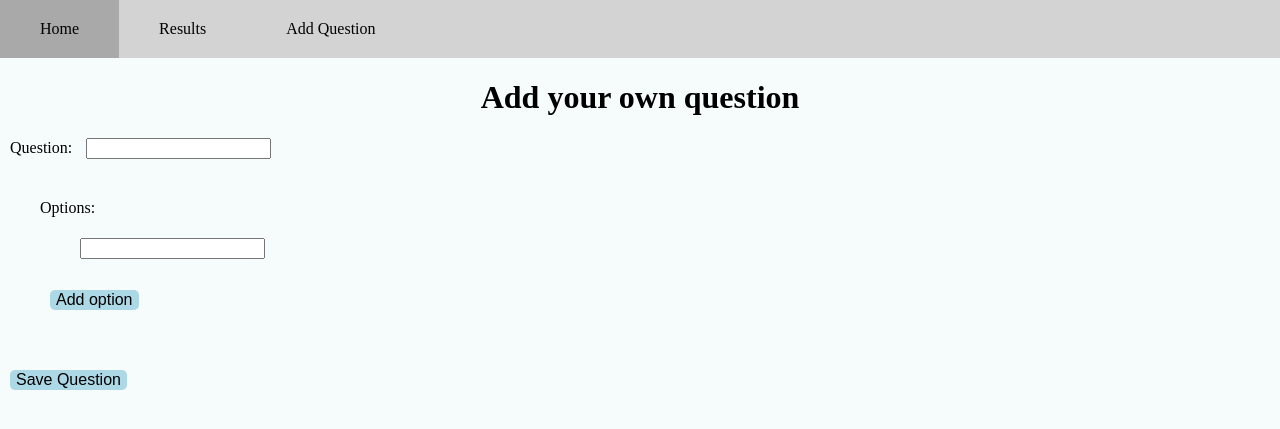
After one commit to rteeter1618/DjangoPolling, a Django app: page /polls/addQuestion/ in a window 1280 px wide. The commit adds this page. Shown: the top 429 px of the page. Run offline with Django 4.2, Linux system fonts and the light colour scheme.

Commit message:
Adding questions functionality added

```diff
--- a/PollsWebsite/RockPaperScissorWebsite/settings.py
+++ b/PollsWebsite/RockPaperScissorWebsite/settings.py
@@ -56,7 +56,7 @@ ROOT_URLCONF = 'RockPaperScissorWebsite.urls'
 TEMPLATES = [
     {
         'BACKEND': 'django.template.backends.django.DjangoTemplates',
-        'DIRS': [],
+        'DIRS': [BASE_DIR / 'templates'],
         'APP_DIRS': True,
         'OPTIONS': {
             'context_processors': [
--- a/PollsWebsite/polls/models.py
+++ b/PollsWebsite/polls/models.py
@@ -6,7 +6,8 @@ from django.db import models
 
 class Question(models.Model):
     question_text = models.CharField(max_length=200)
-    pub_date = models.DateTimeField("Date published")
+    pub_date = models.DateTimeField("Date published", default=timezone.now())
+    total_votes = models.IntegerField(default=0)
 
     #default way to display
     def __str__(self) -> str:
@@ -25,6 +26,3 @@ class Choice(models.Model):
 
     def __str__(self) -> str:
         return self.choice_text
-
-    def setPercent(self, num):
-        self.percent = num
--- a/PollsWebsite/polls/static/css/style.css
+++ b/PollsWebsite/polls/static/css/style.css
@@ -2,7 +2,26 @@
     text-align: center;
 }
 body {
-    background-color: #FAFAFA;
+    margin: 0;
+    background-color: #f6fbfb;
+}
+
+a {
+    text-decoration: none;
+    color: black;
+}
+
+button, input[type="submit"] {
+    background-color: lightblue;
+    border-width: 0px;
+    text-align: center;
+    border-radius: 5px;
+    font-size: 16px;
+    margin: 10px;
+}
+
+button:hover, input[type="submit"]:hover {
+    background-color: rgb(146, 156, 196);
 }
 
 .surveyBar {
@@ -16,6 +35,42 @@ body {
     opacity: 30%;
 }
 
-li {
+li.surveyResults {
     position: relative;
 }
+
+
+ul.navBar {
+  list-style-type: none;
+  margin: 0;
+  padding: 0;
+  overflow: hidden;
+  background-color: lightgray;
+}
+
+a.navBar {
+    display: block;
+    background-color: lightgray;
+    text-align: center;
+    padding: 20px 40px;
+}
+
+a.navBar:hover {
+    background-color: darkgray;
+}
+
+li.navBar {
+    display: inline;
+    float: left;
+}
+
+li.mainList {
+    padding-top: 5px;
+    padding-bottom: 5px;
+    list-style-type: none;
+}
+a.mainList:hover {
+    padding-top: 5px;
+    padding-bottom: 5px;
+    background-color: lightblue;
+}
--- /dev/null
+++ b/PollsWebsite/polls/templates/polls/addQuestion.html
@@ -0,0 +1,38 @@
+{% extends 'polls/base.html' %}
+
+{% block content %}
+
+<h1 id="title">Add your own question</h1>
+
+<form action = "{% url 'polls:addQuestionUpdater' %}" method="post">
+    {% csrf_token %}
+    <label for="qname" style="margin: 10px;">Question: </label>
+    <input type="text" name="qname">
+    <div style="margin: 40px;">
+        <p>Options: </p>
+        <ul  id="options" name="options">
+
+        </ul>
+        <button type="button" onclick="addOption()">Add option</button>
+    </div>
+    <input type="submit" value="Save Question">
+</form>
+
+<script>
+    window.onload = function() {
+        addOption();
+    }
+
+    function addOption() {
+        var options = document.getElementById("options");
+        var input = document.createElement("input");
+        input.type = "text";
+        var num = options.childElementCount;
+        input.name="option" + num;
+        var inputLi = document.createElement("li");
+        inputLi.className="mainList"
+        inputLi.appendChild(input);
+        options.appendChild(inputLi);
+    }
+</script>
+{% endblock content %}
--- /dev/null
+++ b/PollsWebsite/polls/templates/polls/base.html
@@ -0,0 +1,24 @@
+<!DOCTYPE html>
+<html>
+<head>
+    <title>My Site</title>
+
+    {% load static %}
+        <link rel="stylesheet" type="text/css" href="{% static 'css/style.css' %}">
+
+    {% block head %}
+    {% endblock head %}
+</head>
+<body>
+    <!--Navigation bar-->
+    <ul class="navBar">
+        <li class="navBar"><a class="navBar" href={% url "polls:index"%}>Home</a></li>
+        <li class="navBar"><a class="navBar" href={% url "polls:allResults"%}>Results</a></li>
+        <li class="navBar"><a class="navBar" href={% url "polls:addQuestion"%}>Add Question</a></li>
+        <!--Add questions-->
+    </ul>
+
+    {% block content %}
+    {% endblock content %}
+</body>
+</html>
--- a/PollsWebsite/polls/urls.py
+++ b/PollsWebsite/polls/urls.py
@@ -11,6 +11,12 @@ urlpatterns = [
     path("<int:question_id>/", views.detail, name="detail"),
     # ex: /polls/5/results/
     path("<int:question_id>/results/", views.results, name="results"),
+    # polls/allResults/
+    path("allResults/", views.allResults, name="allResults"),
     # ex: /polls/5/vote/
     path("<int:question_id>/vote/", views.vote, name="vote"),
+    # polls/addQuestion
+    path("addQuestion/", views.addQuestion, name="addQuestion"),
+    # polls/addQuestionUpdater
+    path("addQuestionUpdater", views.addQuestionUpdater, name="addQuestionUpdater")
 ]
--- a/PollsWebsite/polls/views.py
+++ b/PollsWebsite/polls/views.py
@@ -14,8 +14,7 @@ from django.template import loader
 
 
 def index(request):
-    #gets the first 5 objects from the database
-    latest_question_list = Question.objects.order_by("-pub_date")[:5]
+    latest_question_list = Question.objects.order_by("-total_votes")
     context = {"latest_question_list": latest_question_list}
     #Uses the html template string given, passing context so template can access
     #returns httpresponse with that template
@@ -30,7 +29,6 @@ def detail(request, question_id):
 
 
 def results(request, question_id):
-
     question = get_object_or_404(Question, pk=question_id)
     totalNum = 0
     for choice in question.choice_set.all():
@@ -40,7 +38,14 @@ def results(request, question_id):
         choice.percent = F("votes") * 100 / totalNum
         choice.save()
 
+    question.total_votes = totalNum
+    question.save()
+
     return render(request, "polls/results.html", {"question" : question})
+
+def allResults(request):
+    question_list = Question.objects.order_by("-total_votes")
+    return render(request, "polls/allResults.html", {"question_list": question_list})
 
 
 def vote(request, question_id):
@@ -66,3 +71,20 @@ def vote(request, question_id):
     #return HttpResponseRedirect after dealing with post data, so that it is not double updated if user hits back
     #redirects to given url, reverse constructs that url using urls.py
     return HttpResponseRedirect(reverse("polls:results", args=(question.id,)))
+
+def addQuestion(request):
+    return render(request, "polls/addQuestion.html")
+
+def addQuestionUpdater(request):
+    questionName = request.POST["qname"]
+    numQuestions = Question.objects.count()
+    newQuestion = Question(question_text = questionName)
+    newQuestion.save()
+
+    #collecting all the elements whose name start with option ie option0/1...
+    choiceList = [token for token in request.POST if token.startswith("option")]
+    for choice in choiceList:
+        newChoice = Choice(choice_text = request.POST[choice], question = newQuestion)
+        newChoice.save()
+
+    return HttpResponseRedirect(reverse("polls:index"))
```
Also changed, not shown: PollsWebsite/polls/templates/polls/allResults.html (added, +19 -0 lines), PollsWebsite/polls/templates/polls/detail.html (+7 -0 lines), PollsWebsite/polls/templates/polls/index.html (+16 -4 lines), PollsWebsite/polls/templates/polls/results.html (+9 -8 lines), PollsWebsite/db.sqlite3, PollsWebsite/polls/migrations/0004_question_total_votes.py (added).
